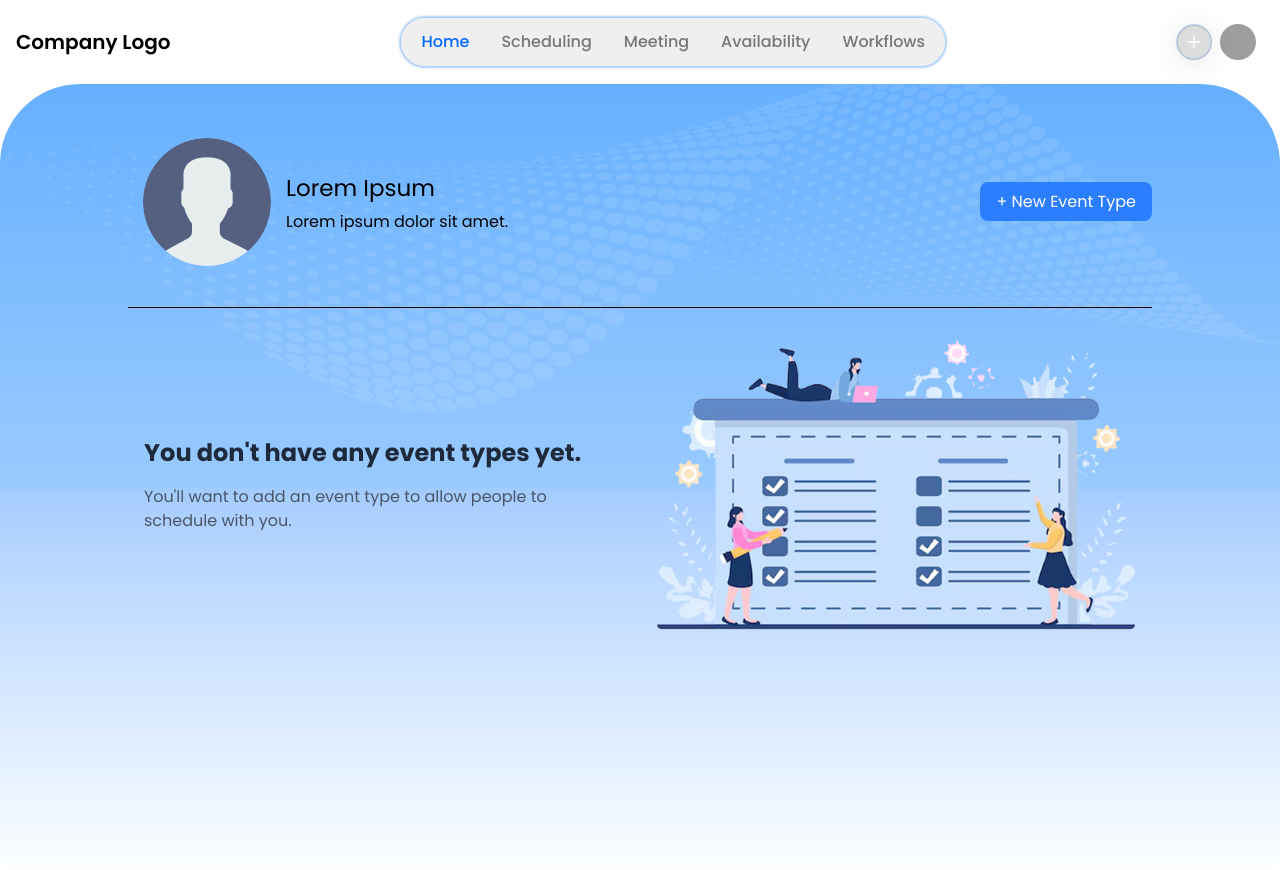
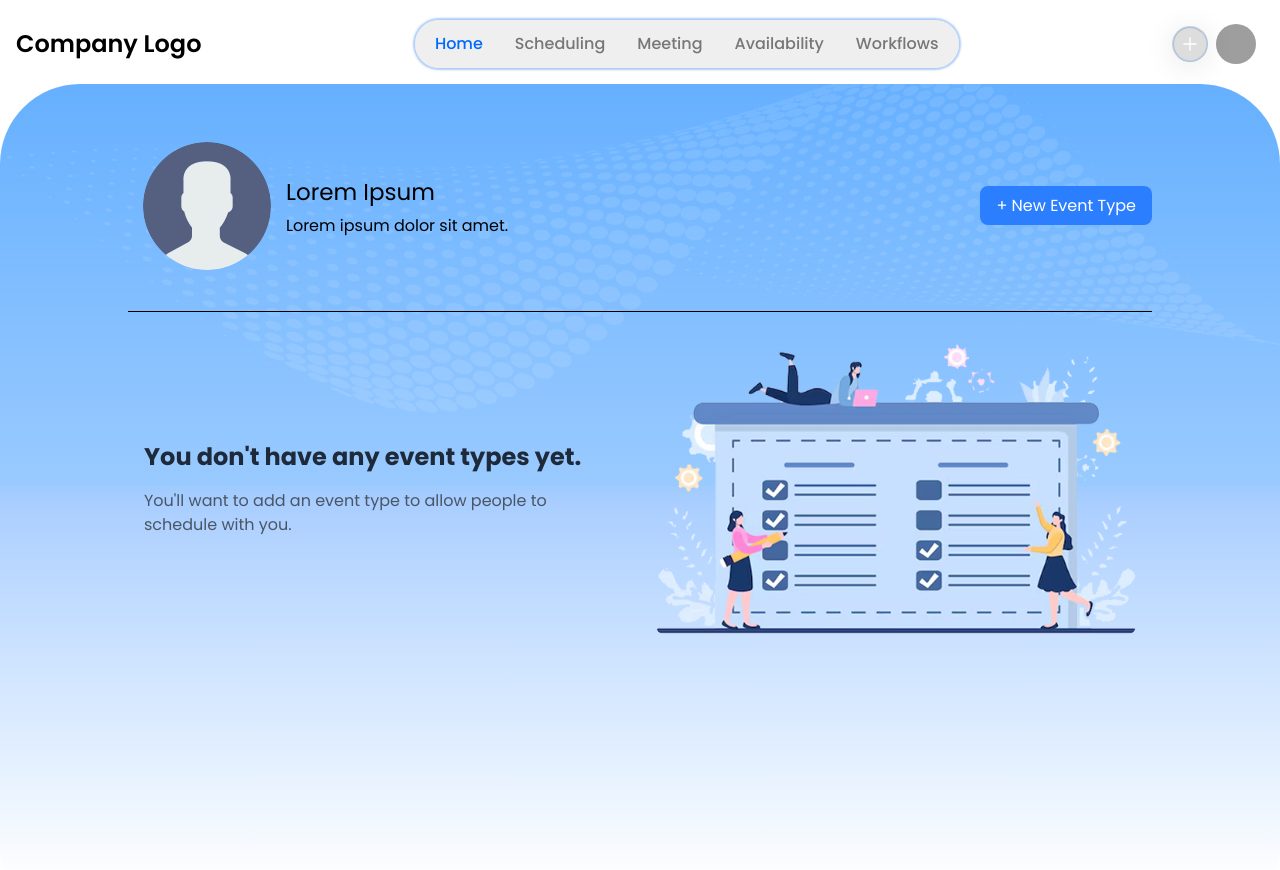
Before and after one commit to Jalal-ali/Calendly-Clone-main, a plain HTML site: page Frontend/Dashboard.html in a window 1280 px wide. Drawn offline with nearby package versions, Linux system fonts and the light colour scheme; grey boxes are pictures that could not be loaded.

Commit message:
Update Dashboard.html

```diff
--- a/Frontend/Dashboard.html
+++ b/Frontend/Dashboard.html
@@ -19,7 +19,7 @@
       >
         <a href="#" class="flex items-center">
           <span
-            class="self-center text-xl font-semibold whitespace-nowrap "
+            class="self-center text-2xl font-semibold whitespace-nowrap "
             >Company Logo</span
           >
         </a>
@@ -143,7 +143,7 @@
         </details>
     </li> -->
           </ul>
-          <!-- new drop down  -->
+          <!-- img drop down  -->
           <ul class="flex flex-col gap-2 max-w-[280px] mx-auto">
             <li>
               <details class="group">
@@ -152,7 +152,7 @@
                 >
                   <span class="flex gap-2">
                     <img
-                      class="w-9 h-9 rounded-full border-"
+                      class="md:w-10 md:h-10 w-12 h-12 rounded-full border-"
                       src="https://lh3.googleusercontent.com/a/AGNmyxbSlMgTRzE3_SMIxpDAhpNad-_CN5_tmph1NQ1KhA=s96-c"
                       alt=""
                     />
```
